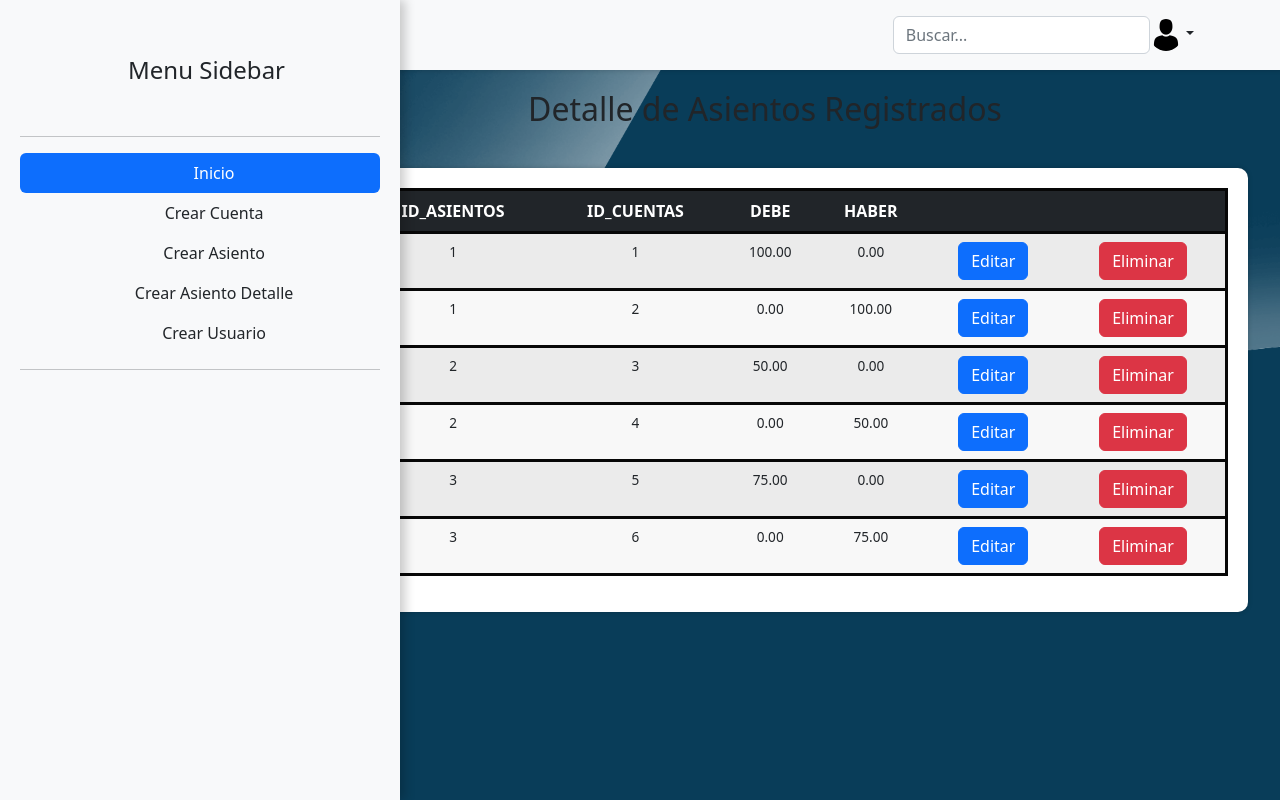
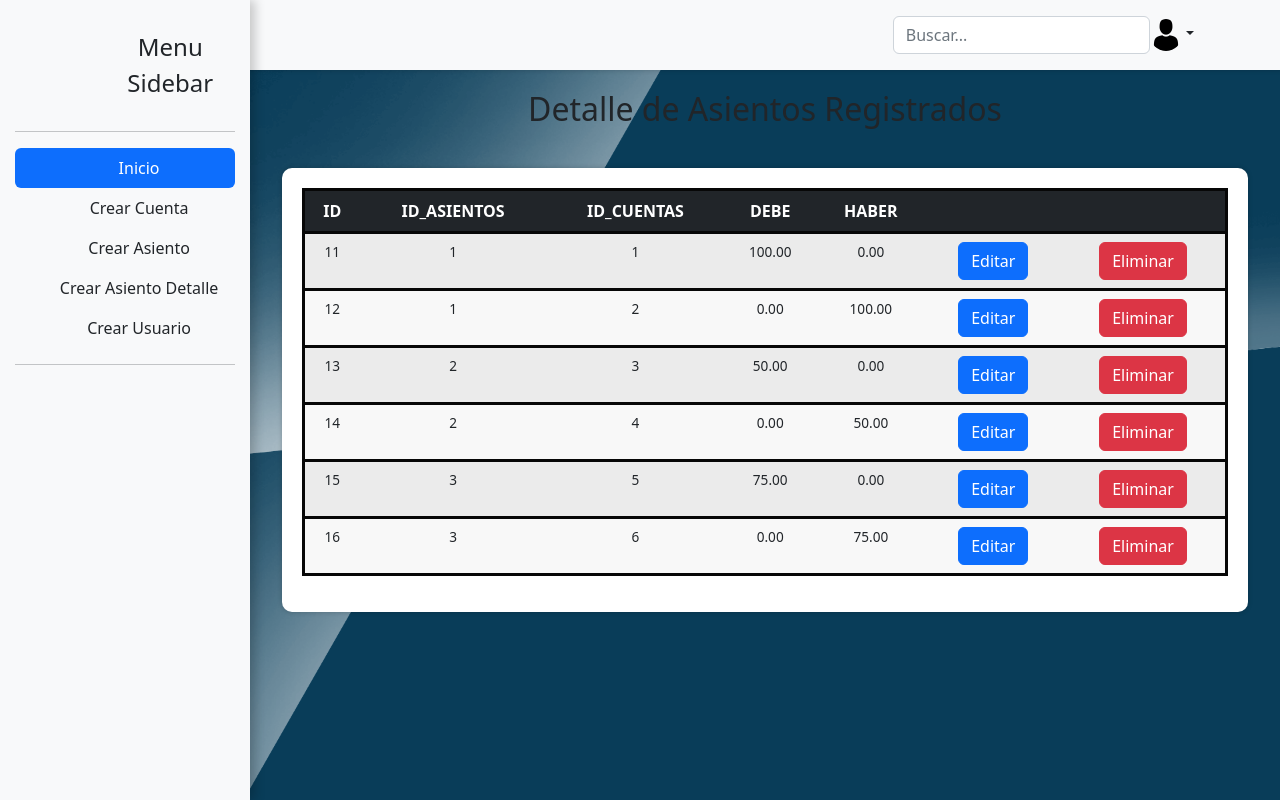
Before and after one commit to Carlosalb2004/plancontable, a PHP site: page /inicio.php in a window 1280 px wide. Run offline with PHP 8.4, Linux system fonts and the light colour scheme; data comes from the database, SQL or seed files in the repository.

Commit message:
Terminado

```diff
--- a/style-inicio.css
+++ b/style-inicio.css
@@ -7,11 +7,11 @@ body {
 
   .sidebar {
     width: 100%;
-    max-width: 400px;
+    max-width: 100px;
     min-width: 250px;
     height: 100vh;
     background-color: #f8f9fa;
-    padding: 20px;
+    padding: 15px;
     position: fixed;
     top: 0;
     left: 0;
```
Also changed, not shown: plan_contable.sql (+4 -4 lines).
